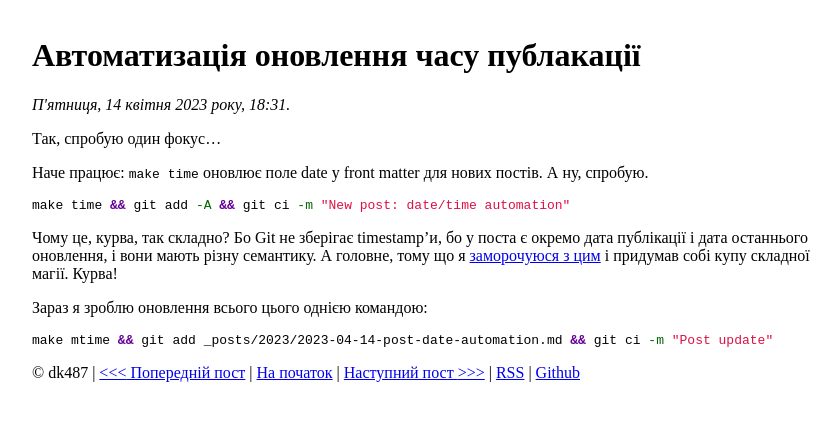
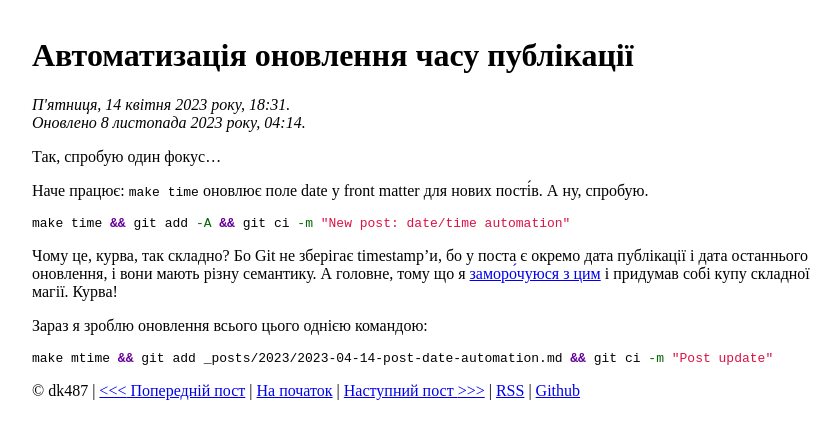
Before and after one commit to dk487/test.de.co.ua, a Jekyll site: the page built from _posts/2023/2023-04-14-post-date-automation.md, in a window 1280 px wide. Shown: the top 439 px of the page, without its empty margins (208-1048 px from the left). Built offline with Jekyll 4.4.1, drawn with Linux system fonts in a browser that asks for light colours.

Commit message:
Post update: speech, typo fix

````diff
--- a/_posts/2023/2023-04-14-post-date-automation.md
+++ b/_posts/2023/2023-04-14-post-date-automation.md
@@ -1,19 +1,19 @@
 ---
-title: Автоматизація оновлення часу публакації
+title: Автоматизація оновлення часу публікації
 date: 2023-04-14 21:31:10 +03:00
-mtime: 2023-04-14 21:41:19 +03:00
+mtime: 2023-11-08 04:14:01 +02:00
 ---
 
 Так, спробую один фокус…
 
-Наче працює: `make time` оновлює поле date у front matter для нових постів.
+Наче працює: `make time` оновлює поле date у front matter для нових пості́в.
 А ну, спробую.
 
 ```sh
 make time && git add -A && git ci -m "New post: date/time automation"
 ```
 
-Чому це, курва, так складно? Бо Git не зберігає timestamp'и, бо у поста є окремо дата публікації і дата останнього оновлення, і вони мають різну семантику. А головне, тому що я [заморочуюся з цим][1] і придумав собі купу складної магії. Курва!
+Чому це, курва, так складно? Бо Git не зберігає timestamp'и, бо у поста є окремо дата публікації і дата останнього оновлення, і вони мають різну семантику. А головне, тому що я [заморо́чуюся з цим][1] і придумав собі купу складної магії. Курва!
 
 Зараз я зроблю оновлення всього цього однією командою:
 
````
